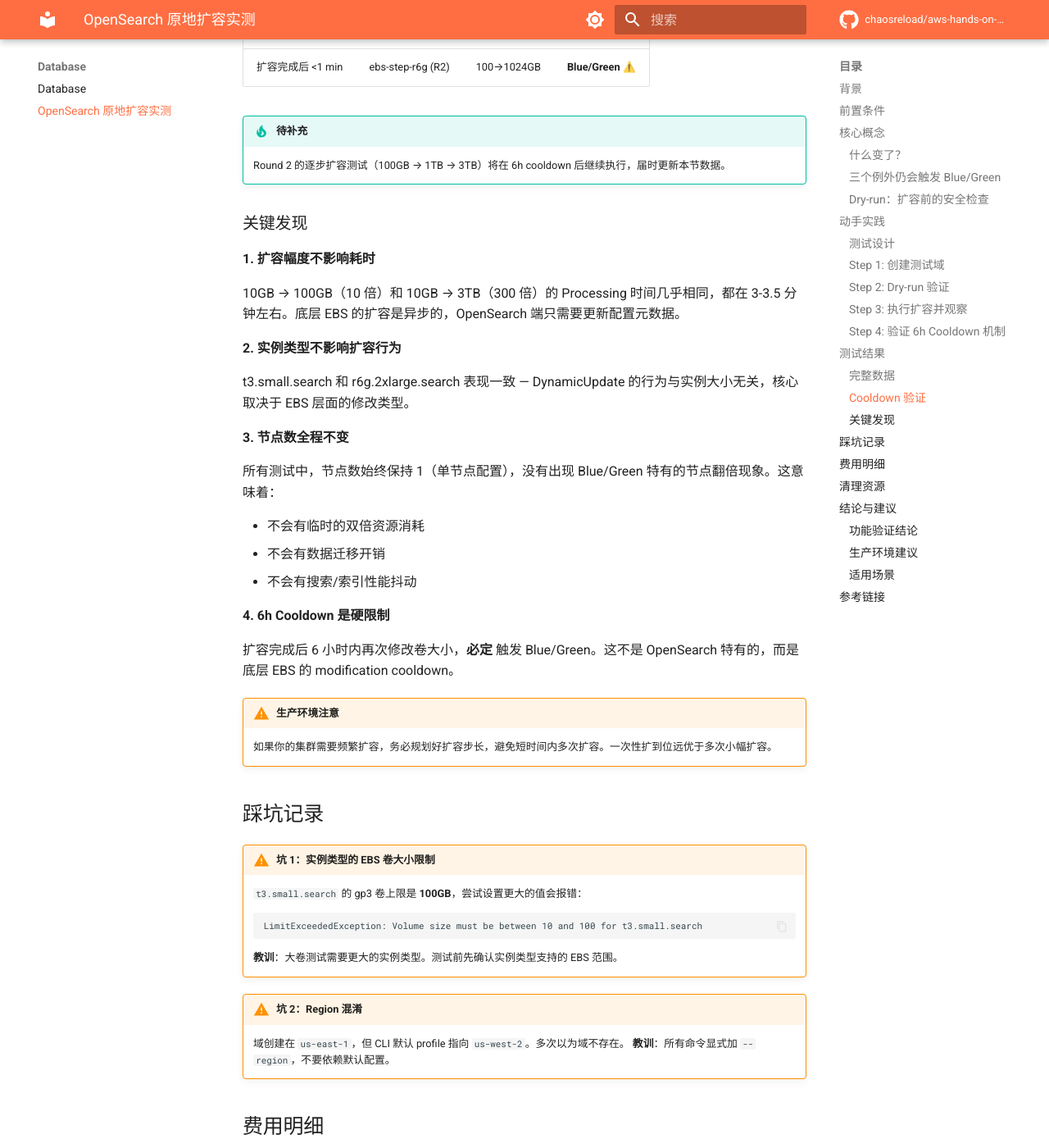
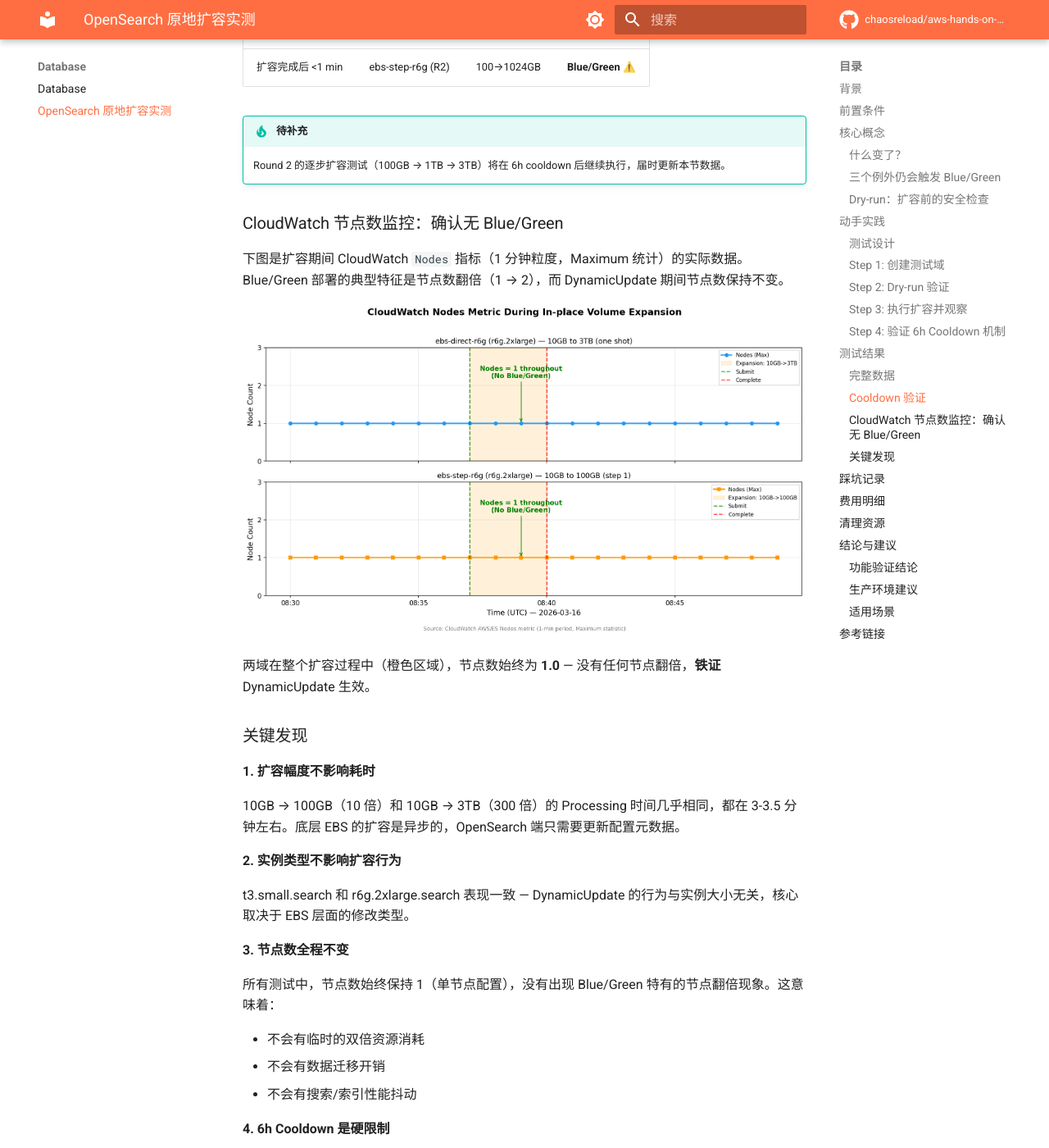
Before and after one commit to chaosreload/aws-hands-on-lab, an MkDocs documentation site: the page built from docs/database/opensearch-in-place-volume.md, in a window 1280 px wide and 1400 px high, scrolled down 4824 px. Shown: the whole window at 82% size. Built offline with MkDocs 1.6.1 and Material for MkDocs 9.7.7, drawn with Linux system fonts in a browser that asks for light colours; comment, search, counter and statistics services are not loaded.

Commit message:
add CloudWatch Nodes metric chart to prove no blue/green

```diff
--- a/docs/database/opensearch-in-place-volume.md
+++ b/docs/database/opensearch-in-place-volume.md
@@ -187,6 +187,14 @@
 !!! tip "待补充"
     Round 2 的逐步扩容测试（100GB → 1TB → 3TB）将在 6h cooldown 后继续执行，届时更新本节数据。
 
+### CloudWatch 节点数监控：确认无 Blue/Green
+
+下图是扩容期间 CloudWatch `Nodes` 指标（1 分钟粒度，Maximum 统计）的实际数据。Blue/Green 部署的典型特征是节点数翻倍（1 → 2），而 DynamicUpdate 期间节点数保持不变。
+
+![CloudWatch Nodes Metric During Expansion](images/opensearch-nodes-during-expansion.png)
+
+两域在整个扩容过程中（橙色区域），节点数始终为 **1.0** — 没有任何节点翻倍，**铁证** DynamicUpdate 生效。
+
 ### 关键发现
 
 **1. 扩容幅度不影响耗时**
```
Also changed, not shown: docs/database/images/opensearch-nodes-during-expansion.png (added).
